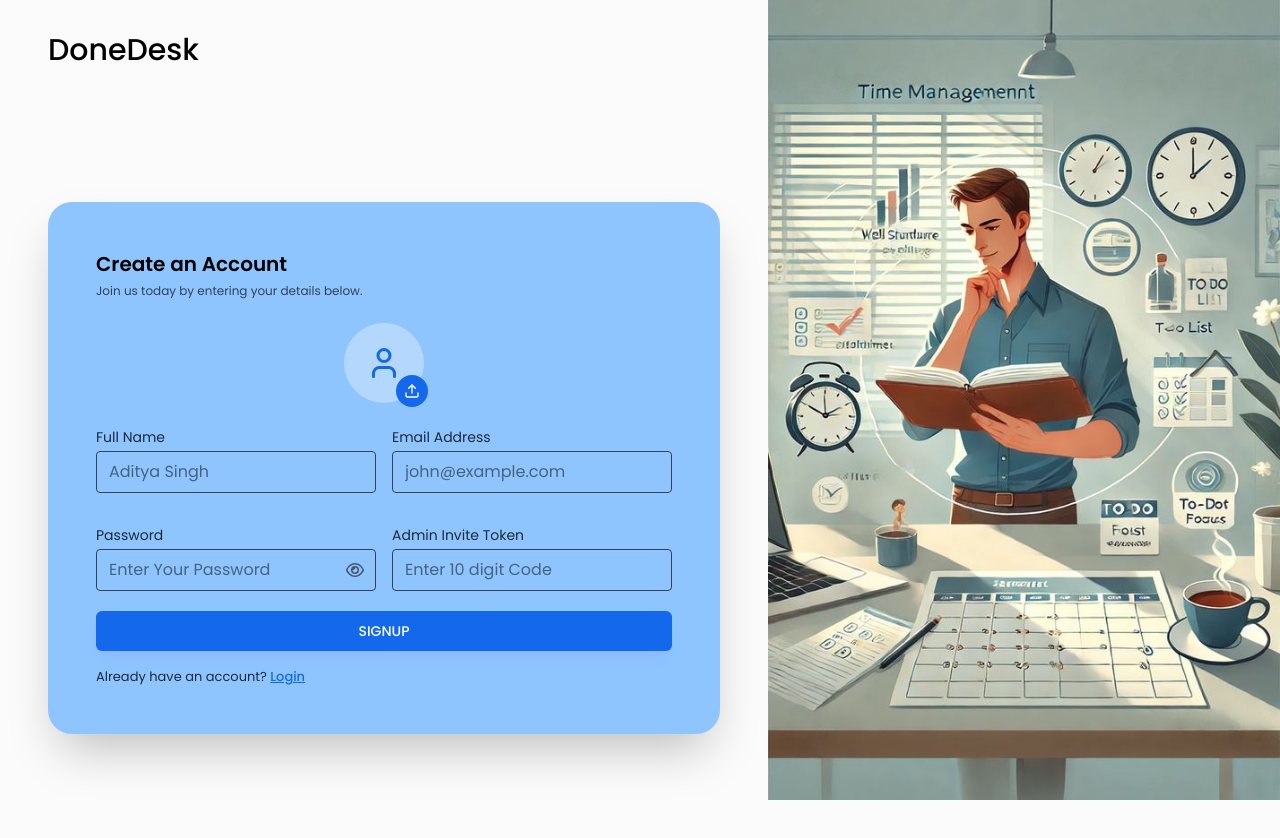
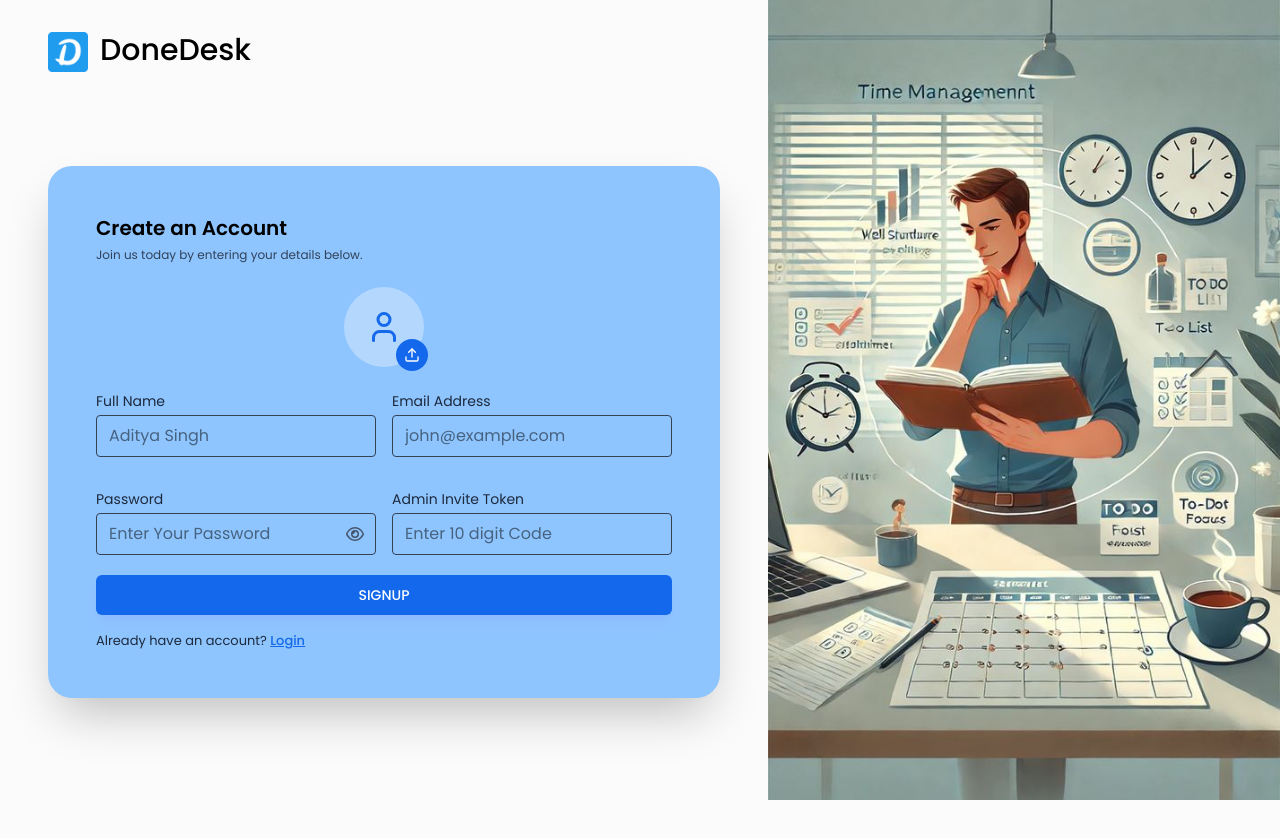
Before and after one commit to mayank3345/DoneDesk, a React (Vite) app in the folder frontend/: page /signUp in a window 1280 px wide. Shown: the top 838 px of the page. After the commit the page ends 800 px from the top, so only its background shows below. Built offline with nearby package versions, Linux system fonts and the light colour scheme.

Commit message:
Added favicon and logo

```diff
--- a/frontend/index.html
+++ b/frontend/index.html
@@ -2,7 +2,8 @@
 <html lang="en">
   <head>
     <meta charset="UTF-8" />
-    <link rel="icon" type="image/svg+xml" href="/vite.svg" />
+    <!-- <link rel="icon" type="image/svg+xml" href="/vite.svg" /> -->
+    <link rel="icon" type="image/x-icon" href="/favicon.ico" />
     <meta name="viewport" content="width=device-width, initial-scale=1.0" />
     <title>DoneDesk</title>
   </head>
--- a/frontend/src/components/layouts/AuthLayout.jsx
+++ b/frontend/src/components/layouts/AuthLayout.jsx
@@ -1,11 +1,17 @@
 import React from "react";
 import UIBG from "../../assets/images/bg-2.jpg";
+import Logo from "../../assets/images/logo.png";
 
 const AuthLayout = ({ children }) => {
   return (
     <div className="flex">
-      <div className="w-screen h-screen md:w-[60vw] px-12 pt-8 pb-12">
-        <h2 className="text-3xl font-medium text-black">DoneDesk</h2>
+      <div className="w-screen  md:w-[60vw] px-12 pt-8">
+        <div className="flex gap-3 ">
+          <div>
+            <img src={Logo} alt="logo" className="w-10 h-10" />
+          </div>
+          <h2 className="text-3xl font-medium text-black">DoneDesk</h2>
+        </div>
         {children}
       </div>
 
--- a/frontend/src/components/layouts/Navbar.jsx
+++ b/frontend/src/components/layouts/Navbar.jsx
@@ -1,6 +1,7 @@
 import React, { useState } from "react";
 import { HiOutlineMenu, HiOutlineX } from "react-icons/hi";
 import SideMenu from "./SideMenu";
+import Logo from "../../assets/images/logo.png";
 
 const Navbar = ({ activeMenu }) => {
   const [openSideMenu, setOpenSideMenu] = useState(false);
@@ -20,7 +21,10 @@ const Navbar = ({ activeMenu }) => {
         )}
       </button>
 
-      <h2 className="text-lg font-medium text-black">DoneDesk</h2>
+      <div className="flex gap-3">
+        <img src={Logo} alt="logo" className="w-8 h-8" />
+        <h2 className="text-xl pt-0.5 font-medium text-black">DoneDesk</h2>
+      </div>
 
       {openSideMenu && (
         <div className="fixed top-[61px] -ml-4 bg-white">
--- a/frontend/src/pages/Auth/Login.jsx
+++ b/frontend/src/pages/Auth/Login.jsx
@@ -64,7 +64,7 @@ const Login = () => {
 
   return (
     <AuthLayout>
-      <div className="relative min-h-screen flex items-center justify-center">
+      <div className="relative h-[90vh] flex items-center justify-center">
         {/* Full Page Loader */}
         {isLoading && (
           <div className="absolute inset-0 bg-white bg-opacity-60 z-50 flex items-center justify-center">
--- a/frontend/src/pages/Auth/SignUp.jsx
+++ b/frontend/src/pages/Auth/SignUp.jsx
@@ -84,7 +84,7 @@ const SignUp = () => {
 
   return (
     <AuthLayout>
-      <div className="relative min-h-screen flex items-center justify-center">
+      <div className="relative h-[90vh] flex items-center justify-center">
         {/* Loader Overlay */}
         {isLoading && (
           <div className="absolute inset-0 bg-white bg-opacity-60 z-50 flex items-center justify-center">
```
Also changed, not shown: frontend/src/assets/images/Logo.png (added), 1 other file (tests, documents, lock files or other folders).
